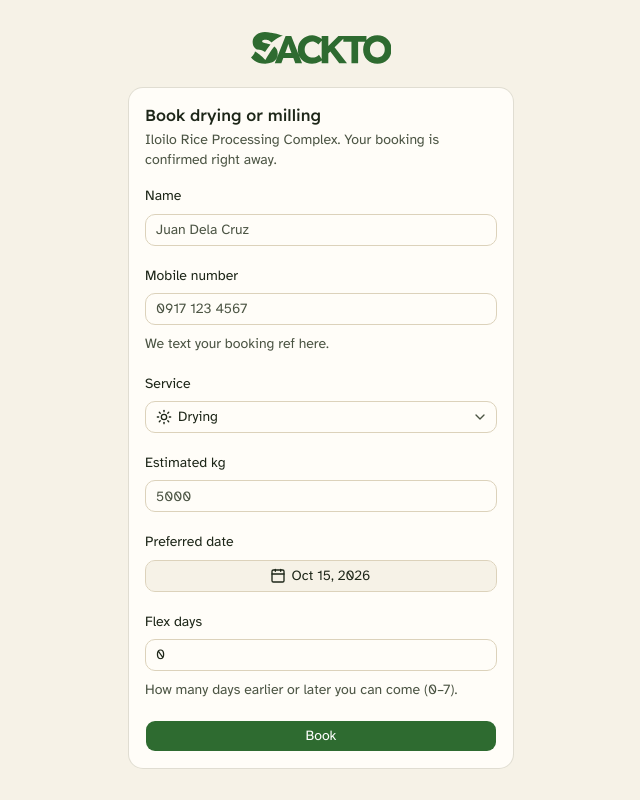
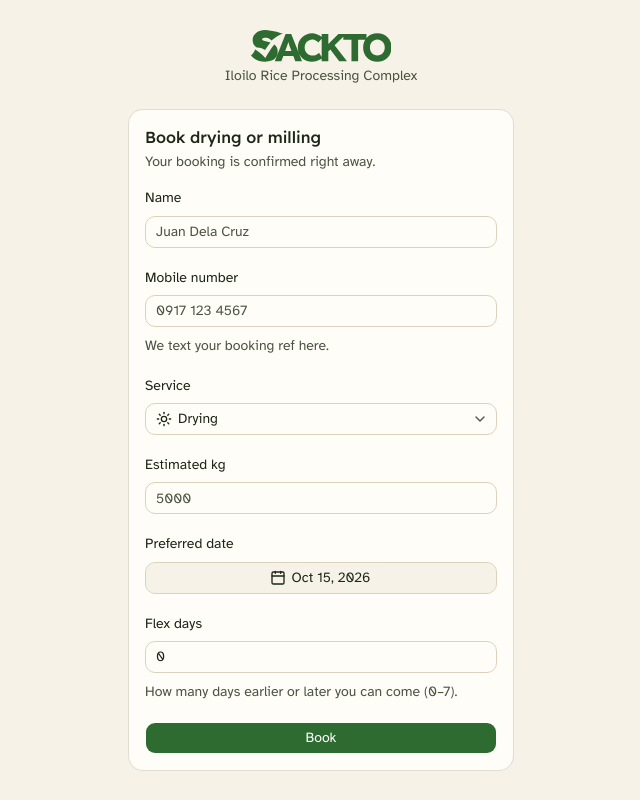
Before and after one commit to andrianllmm/hack-iloilo, a Next.js app: page /book in a window 1280 px wide. Shown: the whole page, without its empty margins (319-959 px from the left). Built offline with nearby package versions, Linux system fonts and the light colour scheme.

Commit message:
style(ui): show IRPC name under the wordmark on book and sell

```diff
--- a/src/app/book/page.tsx
+++ b/src/app/book/page.tsx
@@ -23,13 +23,17 @@ async function BookingFormLoader() {
 export default function BookPage() {
   return (
     <main className="flex flex-1 flex-col items-center justify-start gap-6 p-4 sm:justify-center">
-      <Wordmark className="h-8 w-auto text-primary" />
+      <div className="flex flex-col items-center gap-1">
+        <Wordmark className="h-8 w-auto text-primary" />
+        <p className="text-sm text-muted-foreground">
+          Iloilo Rice Processing Complex
+        </p>
+      </div>
       <Card className="w-full max-w-sm">
         <CardHeader>
           <CardTitle>Book drying or milling</CardTitle>
           <CardDescription>
-            Iloilo Rice Processing Complex. Your booking is confirmed right
-            away.
+            Your booking is confirmed right away.
           </CardDescription>
         </CardHeader>
         <CardContent>
--- a/src/app/sell/page.tsx
+++ b/src/app/sell/page.tsx
@@ -69,7 +69,12 @@ async function OfferFormLoader() {
 export default function SellPage() {
   return (
     <main className="flex flex-1 flex-col items-center justify-start gap-6 p-4">
-      <Wordmark className="h-8 w-auto text-primary" />
+      <div className="flex flex-col items-center gap-1">
+        <Wordmark className="h-8 w-auto text-primary" />
+        <p className="text-sm text-muted-foreground">
+          Iloilo Rice Processing Complex
+        </p>
+      </div>
       {/* Closed by default: most sellers come to offer, the quote is optional. */}
       <Collapsible className="w-full max-w-sm">
         <Card>
@@ -98,8 +103,7 @@ export default function SellPage() {
         <CardHeader>
           <CardTitle>Offer to sell palay</CardTitle>
           <CardDescription>
-            Iloilo Rice Processing Complex. The manager reviews your offer and
-            we text you the decision.
+            The manager reviews your offer and we text you the decision.
           </CardDescription>
         </CardHeader>
         <CardContent>
```
